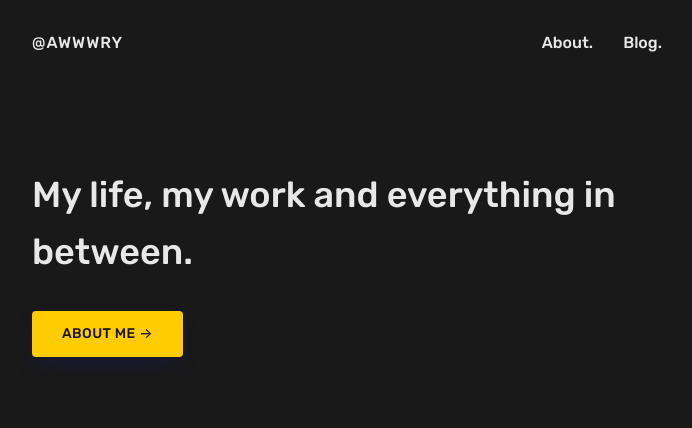
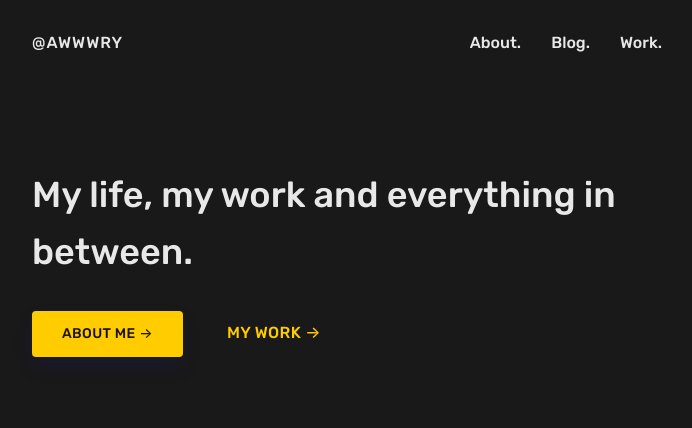
Before and after one commit to aryxmega/awwwry, a Jekyll site: the page built from index.html, in a window 1280 px wide. Shown: the top 428 px of the page, without its empty margins (293-985 px from the left). Built offline with Jekyll 4.4.1, drawn with Linux system fonts in a browser that asks for light colours.

Commit message:
Removed comments for work

```diff
--- a/_includes/header.html
+++ b/_includes/header.html
@@ -27,9 +27,9 @@
           {% endif %}
           {% endunless %}
           {% endfor %}
-          <!--<li class="nav__item">
+          <li class="nav__item">
             <a href="https://arymega.com" class="nav__link">Work.</a>
-          </li>-->
+          </li>
         </ul>
 
       </div>
--- a/_layouts/blog.html
+++ b/_layouts/blog.html
@@ -42,7 +42,7 @@ layout: default
 
     <hr>
 
-    <!--<div class="author__more">
+    <div class="author__more">
         <a href="https://arymega.com" class="say-hello">My work</a>
-    </div>-->
+    </div>
 </div>
--- a/index.html
+++ b/index.html
@@ -8,7 +8,7 @@ layout: default
       <h1 class="author__job">{{ site.author.job }}</h1>
       <div class="author__more">
         <a href="{{site.baseurl}}/about/" class="say-hello">About me</a>
-        <!--<a href="https://arymega.com" class="know-more">My work</a>-->
+        <a href="https://arymega.com" class="know-more">My work</a>
       </div>
     </div>
   </section>
```
